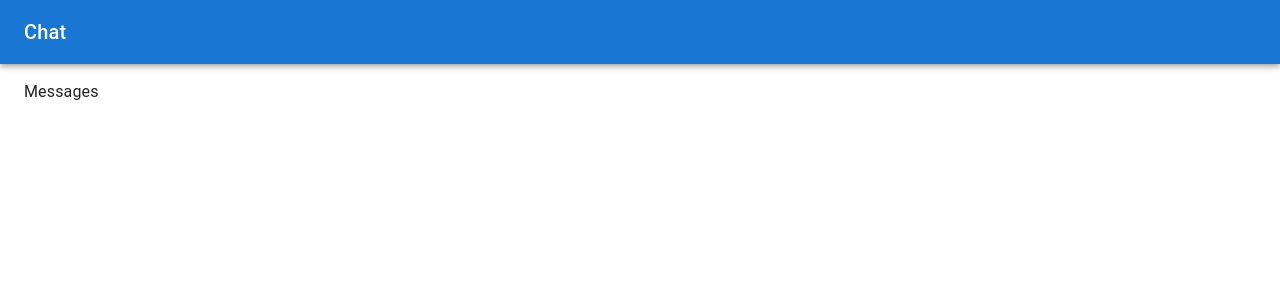
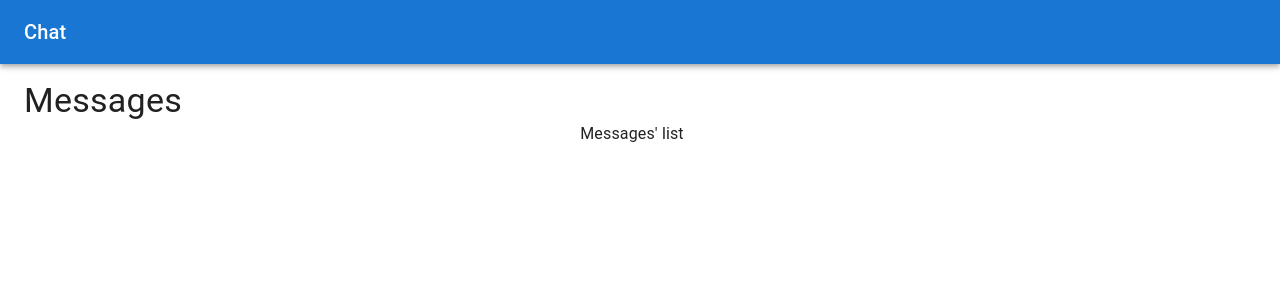
Before and after one commit to AlmazXX/Chat, a React (Create React App) app in the folder frontend/: page / in a window 1280 px wide. Shown: the top 300 px of the page. Built offline with nearby package versions, Linux system fonts and the light colour scheme.

Commit message:
fEnd: Added layout to Messages

```diff
--- a/frontend/src/features/messages/Messages.tsx
+++ b/frontend/src/features/messages/Messages.tsx
@@ -1,5 +1,16 @@
+import { Grid, Typography } from "@mui/material";
+
 const Messages = () => {
-  return <div>Messages</div>;
+  return (
+    <Grid container direction="column" spacing={2}>
+      <Grid item justifyContent="space-between" alignItems="center">
+        <Typography variant="h4">Messages</Typography>
+      </Grid>
+      <Grid item container direction='column' alignItems='center' spacing={2}>
+        Messages' list
+      </Grid>
+    </Grid>
+  );
 };
 
 export default Messages;
```
